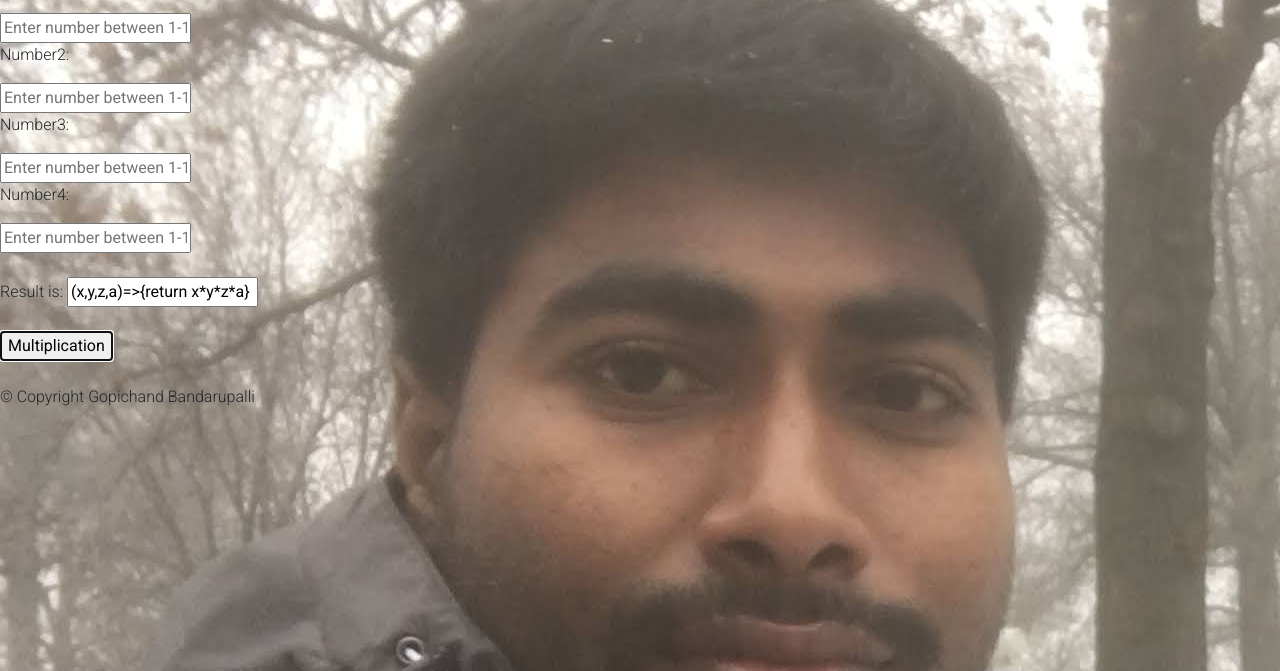
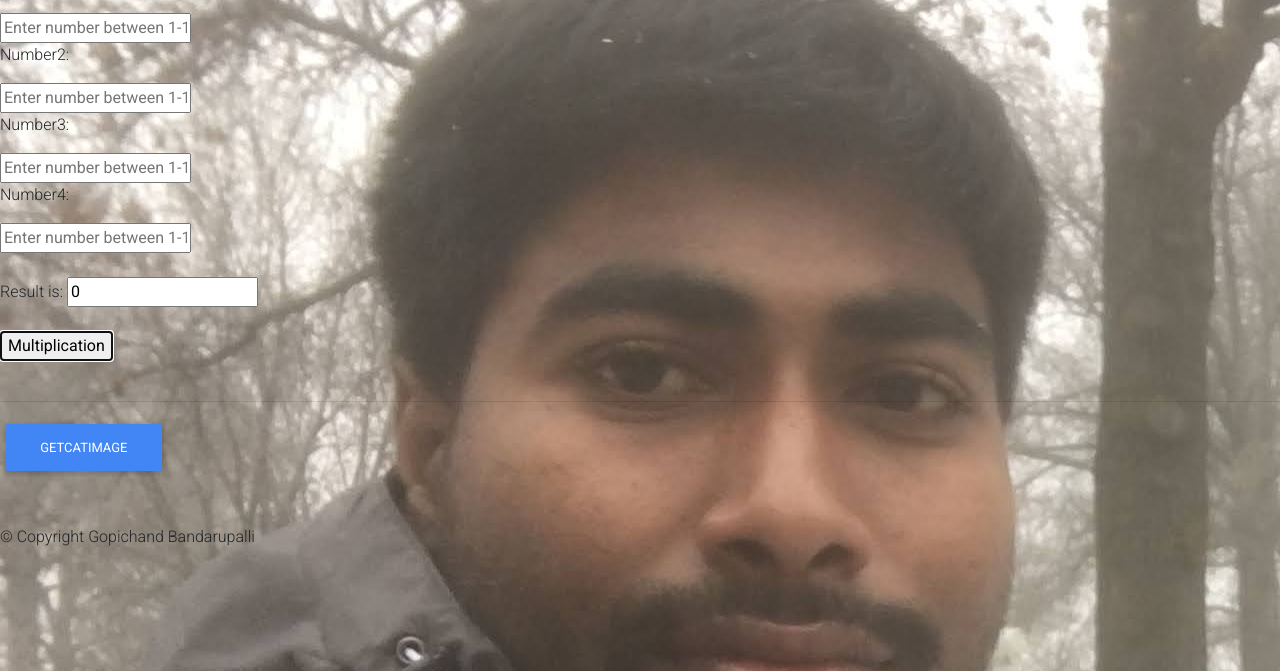
Before and after one commit to chanduhvg/P3-client-side-app, a plain HTML site: page MathCalculation.html in a window 1280 px wide. Both pictures are taken after a click on the button "Multiplication". Shown: the part 129-800 px from the top of the page. Drawn offline with nearby package versions, Linux system fonts and the light colour scheme; files whose address does not match are found by name.

Commit message:
addded image

```diff
--- a/MathCalculation.html
+++ b/MathCalculation.html
@@ -78,6 +78,11 @@
         Result is:
         <input type="text" id="Number5"><br><br>
         <button type="button" id="multiply" onclick="multiplyBy()">Multiplication</button></br><br>
+        <hr>
+
+        <input type="button" class="btn btn-primary" value="getcatImage" id="getscore"><br><br>
+        <img type="text" id="catarea">
+
 
     </form>
 
--- a/mathcalculation.js
+++ b/mathcalculation.js
@@ -3,7 +3,6 @@ function multiplyBy() {
     num2 = document.getElementById("Number2").value;
     num3 = document.getElementById("Number3").value;
     num4 = document.getElementById("Number4").value;
-    document.getElementById("Number5").value = fn;
+    document.getElementById("Number5").value = num1 * num2 * num3 * num4;
+
 }
-
-const fn=(x,y,z,a)=>{return x*y*z*a}
```
